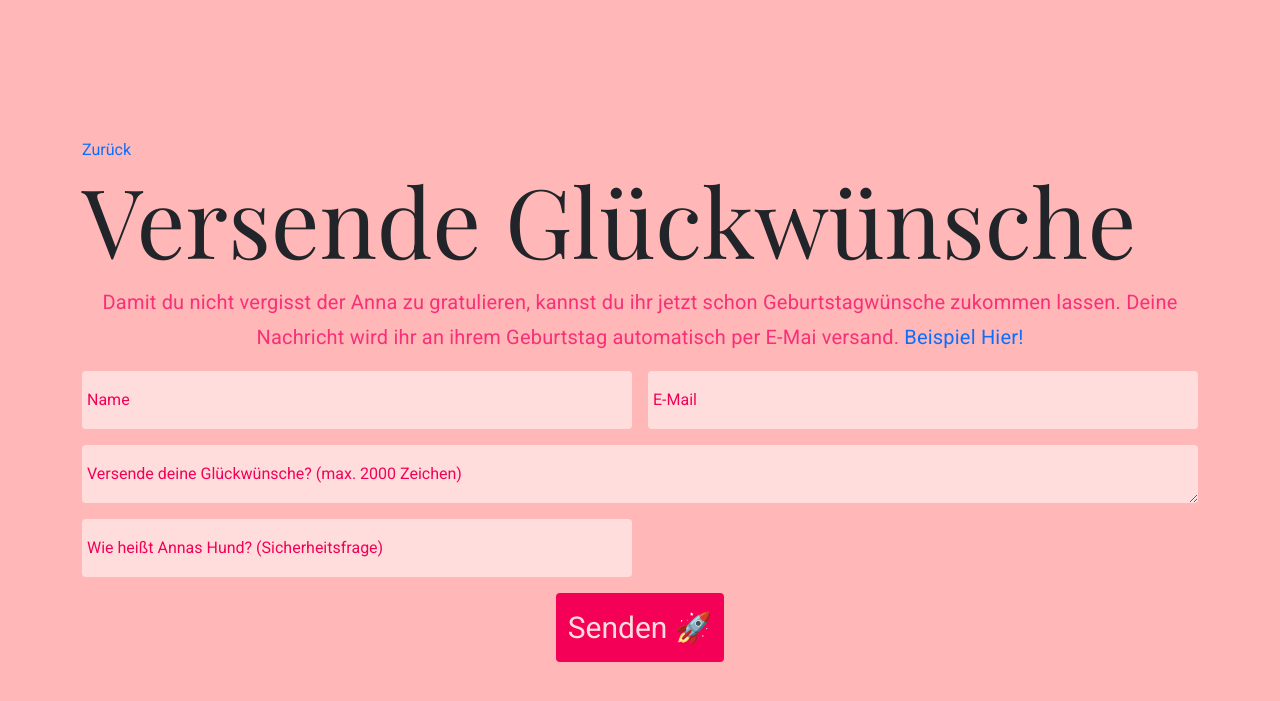
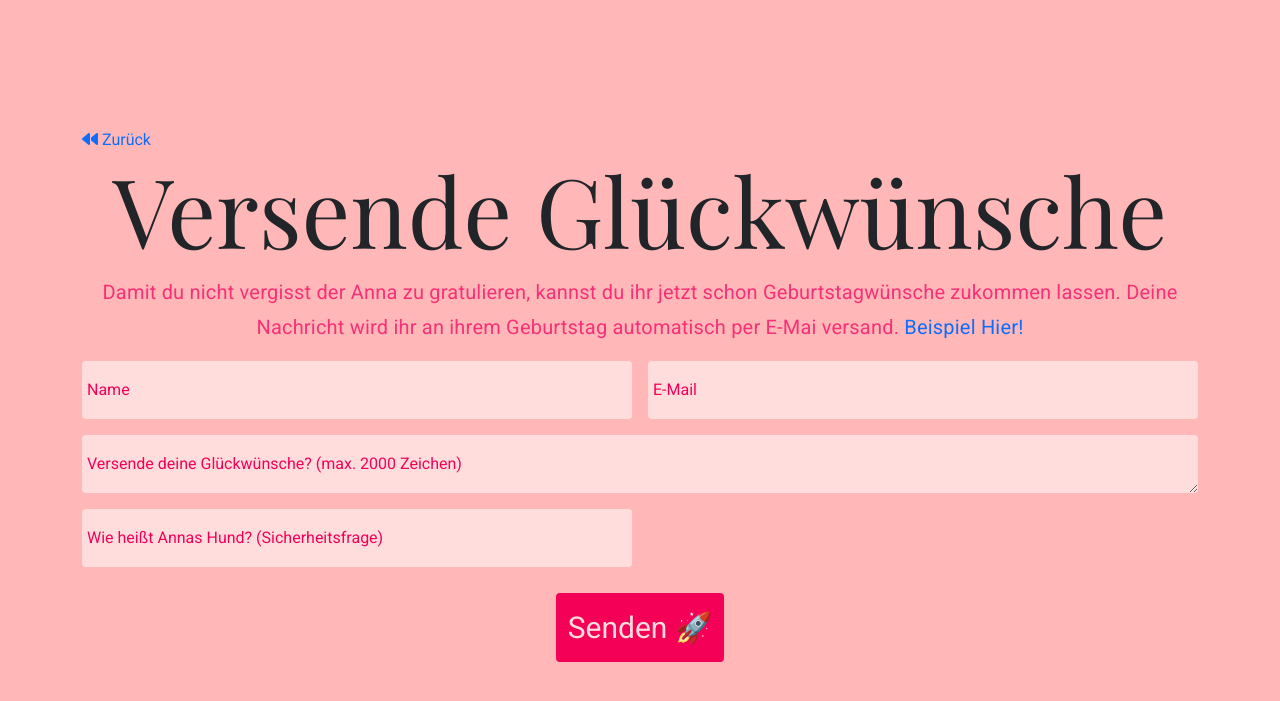
Before and after one commit to AJaeck/python-bday-app, a Flask app: page /send-wishes in a window 1280 px wide. Shown: the top 701 px of the page. Run offline with Flask 2, Linux system fonts and the light colour scheme; some libraries are stand-ins or nearby versions.

Commit message:
link styling

```diff
--- a/static/styles/scss/_forms.scss
+++ b/static/styles/scss/_forms.scss
@@ -22,17 +22,3 @@ form {
     }
   }
 }
-
-.form_page {
-  p {
-    text-align: center;
-  }
-  button {
-    margin: 0 auto;
-  }
-  .secret {
-    font-size: 25px;
-    font-weight: 600;
-    text-align: center;
-  }
-}
--- a/static/styles/scss/_utilities.scss
+++ b/static/styles/scss/_utilities.scss
@@ -6,3 +6,13 @@
     padding-bottom: 4.5px;
   }
 }
+.link-slider {
+  transition: all 0.3s;
+  background-size: 0% 100%;
+  background-position: 100%;
+  background-repeat: no-repeat;
+  background-image: linear-gradient(transparent calc(100% - 1px), #0a58ca 1px) !important;
+  &:hover {
+    background-size: 100% 100%;
+  }
+}
--- a/static/styles/style.css
+++ b/static/styles/style.css
@@ -139,6 +139,18 @@ p {
   padding-bottom: 4.5px;
 }
 
+.link-slider {
+  transition: all 0.3s;
+  background-size: 0% 100%;
+  background-position: 100%;
+  background-repeat: no-repeat;
+  background-image: linear-gradient(transparent calc(100% - 1px), #0a58ca 1px) !important;
+}
+
+.link-slider:hover {
+  background-size: 100% 100%;
+}
+
 form label {
   color: #f50057;
 }
@@ -161,18 +173,4 @@ form .form-control:focus {
 .was-validated .form-control:invalid {
   border: 1px solid red;
 }
-
-.form_page p {
-  text-align: center;
-}
-
-.form_page button {
-  margin: 0 auto;
-}
-
-.form_page .secret {
-  font-size: 25px;
-  font-weight: 600;
-  text-align: center;
-}
 /*# sourceMappingURL=style.css.map */
--- a/templates/base.html
+++ b/templates/base.html
@@ -12,6 +12,7 @@
     />
     <link rel="stylesheet" href="{{ url_for('static', filename='styles/style.css')}}" />
     <link href="https://fonts.googleapis.com/css2?family=Playfair+Display:wght@400;600;900&family=Roboto:wght@300;400;700&display=swap" rel="stylesheet" />
+    <script src="https://kit.fontawesome.com/faf53de828.js" crossorigin="anonymous"></script>
     <title>Anna's Funday</title>
   </head>
   <div class="preload">
--- a/templates/send-pics.html
+++ b/templates/send-pics.html
@@ -1,6 +1,9 @@
 {% extends "base.html" %} {% block content %}
 <body>
   <div class="container">
+    <nav>
+      <a class="link-slider" href="/"><i class="fas fa-backward"></i> Zurück</a>
+    </nav>
     <h1 class="text-center">Send <del>Nudes</del> Pictures</h1>
     <p class="text-center">
       Lorem ipsum dolor sit amet, consectetur adipisicing elit. Corrupti labore voluptatibus iusto nihil velit voluptate, optio molestias mollitia placeat
--- a/templates/send-wishes.html
+++ b/templates/send-wishes.html
@@ -1,16 +1,18 @@
 {% extends "base.html" %} {% block content %}
 <body>
   <div class="container form_page">
-    <nav><a href="/">Zurück</a></nav>
-    <h1>Versende Glückwünsche</h1>
-    <p>
+    <nav>
+      <a class="link-slider" href="/"><i class="fas fa-backward"></i> Zurück</a>
+    </nav>
+    <h1 class="text-center">Versende Glückwünsche</h1>
+    <p class="text-center">
       Damit du nicht vergisst der Anna zu gratulieren, kannst du ihr jetzt schon Geburtstagwünsche zukommen lassen. Deine Nachricht wird ihr an ihrem Geburtstag
-      automatisch per E-Mai versand. <a href="">Beispiel Hier!</a>
+      automatisch per E-Mai versand. <a class="link-slider" href="">Beispiel Hier!</a>
     </p>
     {% if error_statement %}
-    <div class="alert alert-warning alert-dismissible fade show" role="alert">
+    <div class="alert alert-warning alert-dismissible fade show text-center" role="alert">
       <strong>Holy guacamole🥑</strong> {{ error_statement }} Wenn du Hilfe brauchst kontaktiere
-      <a href="mailto:hubby@anna-mausebaer.de"><strong>hubby@anna-mausebaer.de</strong></a>
+      <a class="link-slider" href="mailto:hi@anna-mausebaer.de"><strong>hi@anna-mausebaer.de</strong></a>
       <button type="button" class="btn-close" data-bs-dismiss="alert" aria-label="Close"></button>
     </div>
     {% endif %}
@@ -73,7 +75,7 @@
         {% endfor %} {% endif %}
       </div>
       <div class="col-12 d-grid">
-        <button class="btn btn-custom btn-custom__reverse" type="submit">Senden 🚀</button>
+        <button class="btn btn-custom btn-custom__reverse mx-auto" type="submit">Senden 🚀</button>
       </div>
     </form>
   </div>
--- a/templates/versand.html
+++ b/templates/versand.html
@@ -6,7 +6,7 @@
       Bevor deine Glückwünsche abgeschickt werden können, musst du deine E-Mail Adresse bestätigen. Du solltest hierfür eine Bestätigungsmail an {{ email }} erhalten haben.
     </p>
     <img loading="lazy" src="{{ url_for('static', filename='images/success.gif')}}" alt="success_gif" style="width: 200px;">
-    <a class="text-center" href="/" style="width: 100%; display: block;">Zurück zum Countdown</a>
+    <a class="text-center link-slider" href="/" style="width: 100%; display: block;">Zurück zum Countdown</a>
     </p>
   </div>
 </body>
```
Also changed, not shown: 1 other file.
